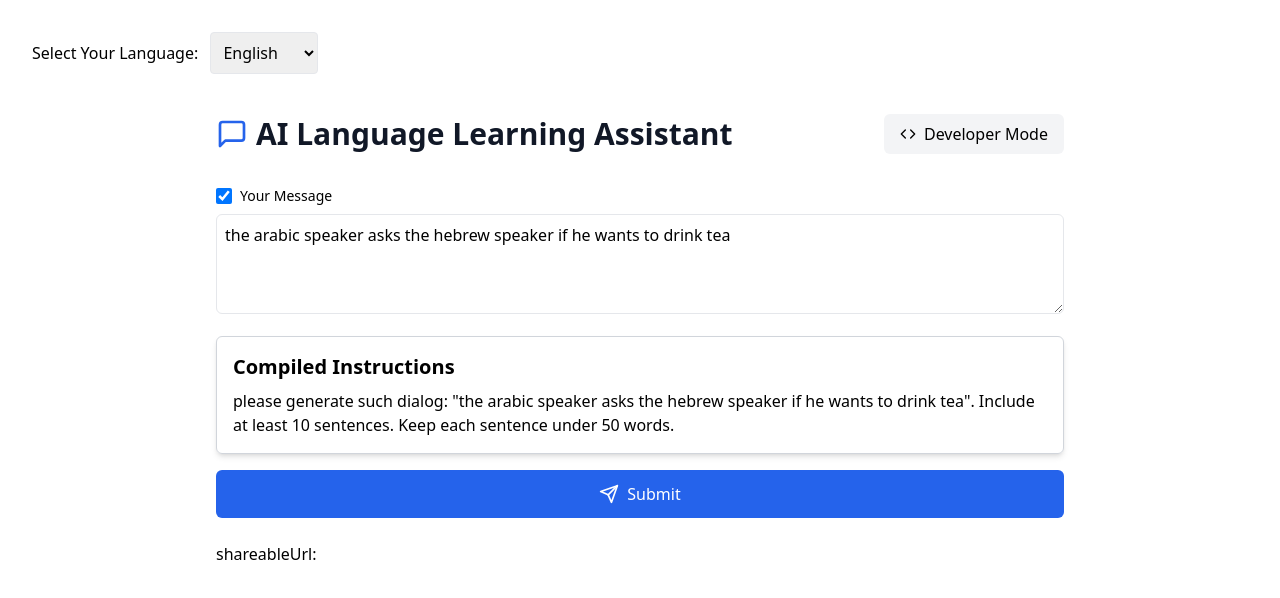
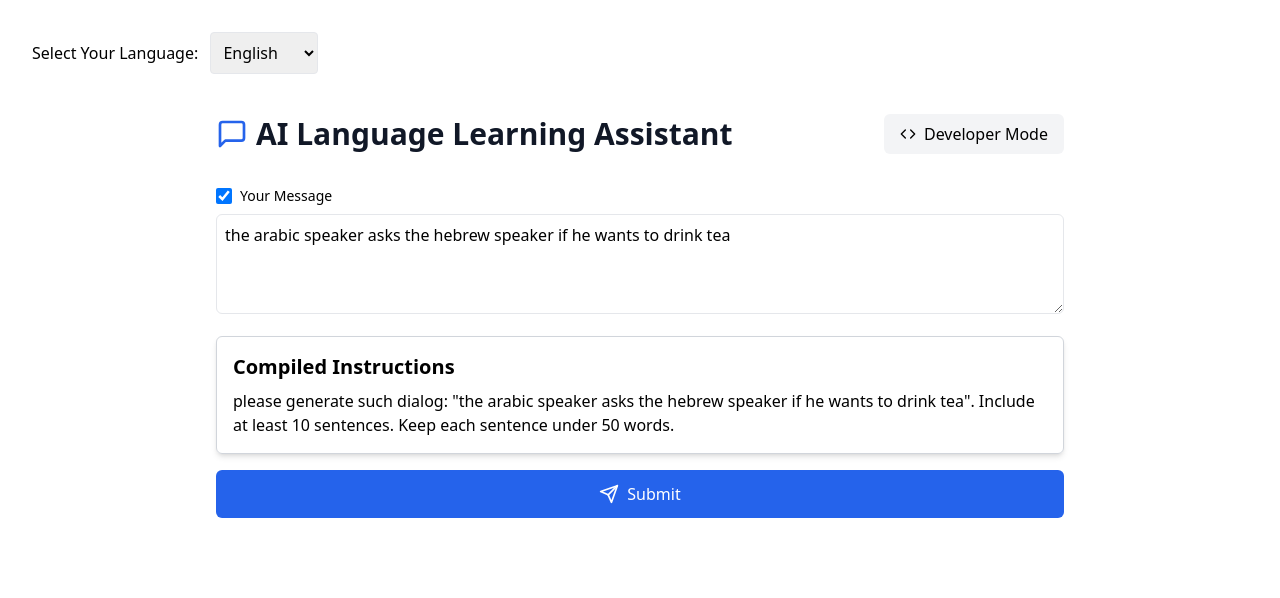
Before and after one commit to ofer-shaham/gpt_web_interface, a React (Vite) app: page / in a window 1280 px wide. Shown: the top 598 px of the page. Built offline with nearby package versions, Linux system fonts and the light colour scheme.

Commit message:
rm debug remainings

```diff
--- a/src/components/PromptTester.tsx
+++ b/src/components/PromptTester.tsx
@@ -422,16 +422,7 @@ function PromptTester() {
       <form onSubmit={handleSubmit} className="space-y-4">
         {renderControls()}
 
-        {shareableUrl && (
-          <div className="flex justify-between">
-            <button
-              onClick={copyToClipboard}
-              className="bg-blue-500 hover:bg-blue-600 text-white p-2 rounded transition-colors"
-            >
-              Share URL
-            </button>
-          </div>
-        )}
+
 
         <button
           type="submit"
@@ -458,7 +449,18 @@ function PromptTester() {
           </div>
         )}
       </form>
-      <p>shareableUrl: {shareableUrl}</p>
+
+ {shareableUrl && (
+          <div className="flex justify-between">
+            <button
+              onClick={copyToClipboard}
+              className="bg-blue-500 hover:bg-blue-600 text-white p-2 rounded transition-colors"
+            >
+              Share URL
+            </button>
+          </div>
+        )}
+
     </div>
   );
 }
```
